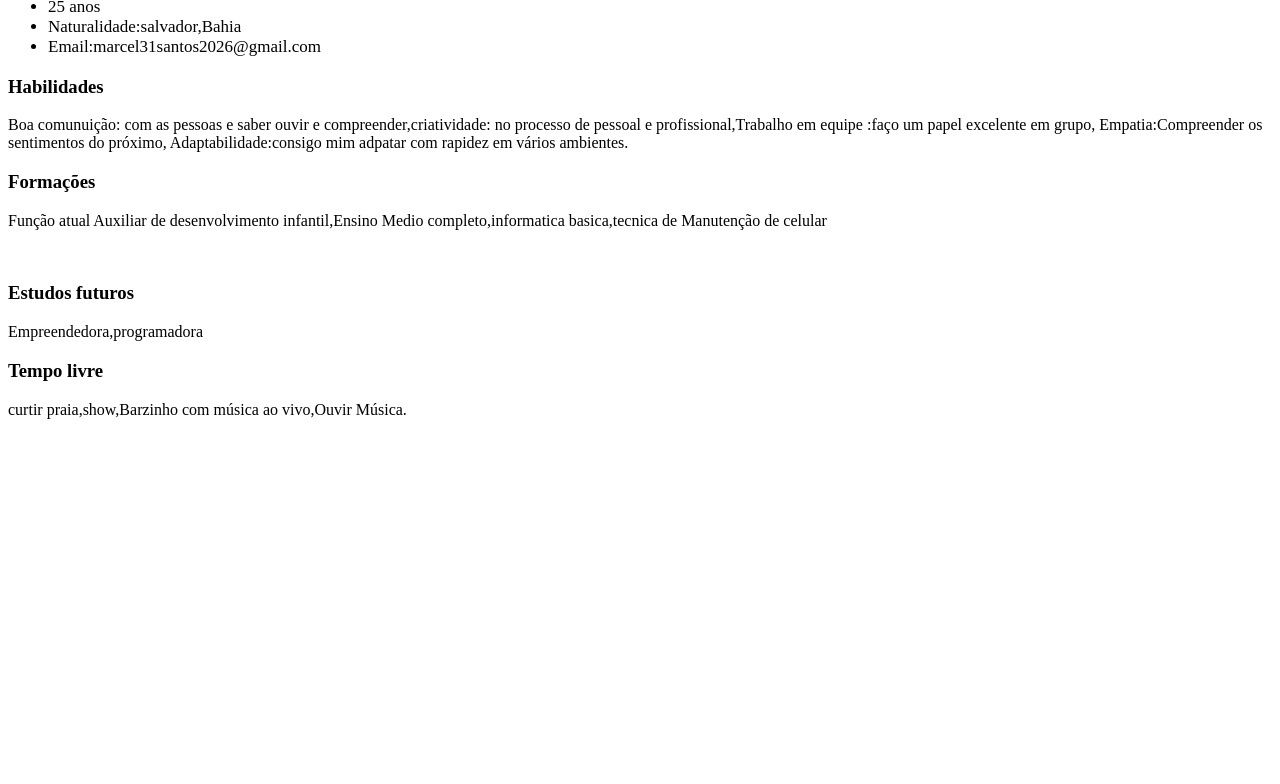
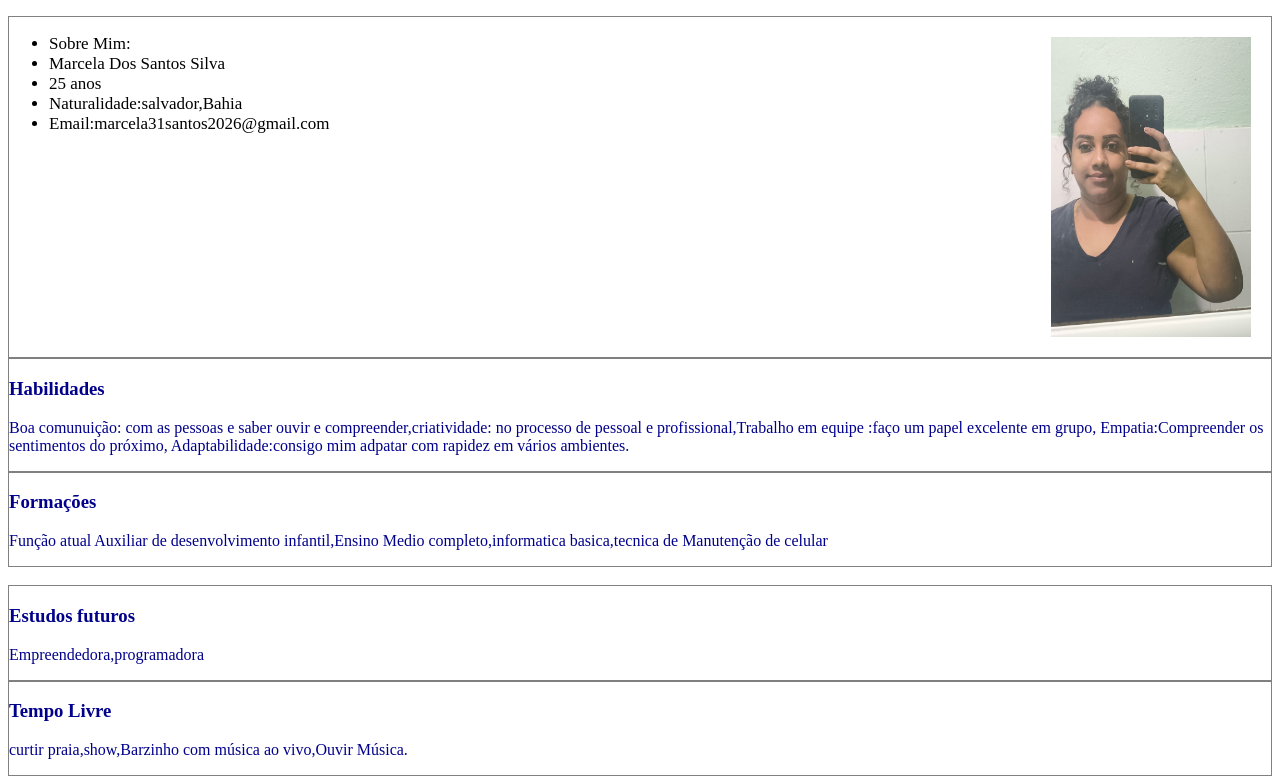
Before and after one commit to marcelareal/portifolio-sobreMarcela-Dos-Santos-Silva, a plain HTML site: page index.html in a window 1280 px wide. Shown: the part 105-889 px from the top of the page. Before the commit the page ends 800 px from the top, so only its background shows below. Drawn offline with Linux system fonts and the light colour scheme.

Commit message:
adicionando novo arquivo

```diff
--- a/index.html
+++ b/index.html
@@ -8,22 +8,37 @@
 </head>
 <body>
     <h1>Portifolio Marcela</h1>
+    <div class="container">
+
         <ul>
+            <li>Sobre Mim:</li>
             <li>Marcela Dos Santos Silva</li>
             <li>25 anos</li>
             <li>Naturalidade:salvador,Bahia </li>
-        <li>Email:marcel31santos2026@gmail.com</li>
+            <li>Email:marcela31santos2026@gmail.com</li>
         </ul>
+        <img src="img/1001385909.jpg" width="300" height="300" id="foto">
+    </div>
+    <div class="Habilidades">
+
 
         <h3>Habilidades</h3>
         <p>Boa comunuição: com as pessoas e saber ouvir e compreender,criatividade: no processo de pessoal e profissional,Trabalho em equipe :faço um papel excelente em grupo, Empatia:Compreender os sentimentos do próximo, Adaptabilidade:consigo mim adpatar com rapidez em vários ambientes.</p>
+
+    </div>
+    <div class="Formacoes">
     <h3>Formações</h3>
     <p>Função atual Auxiliar de desenvolvimento infantil,Ensino Medio completo,informatica basica,tecnica de Manutenção de celular</p>
+    </div>
     <br>
+    <div class="Estudosfuturos">
     <h3>Estudos futuros</h3>
     <p>Empreendedora,programadora</p>
-    <h3>Tempo livre</h3>
+    </div>
+    <div class="TempoLivre">
+    <h3>Tempo Livre</h3>
     <p>curtir praia,show,Barzinho com música ao vivo,Ouvir Música.</p>
+    </div>
 
 
 </body>
--- a/src/css/style.css
+++ b/src/css/style.css
@@ -3,6 +3,49 @@ h1 {
     border: 1px solid black;
 
 }
-ul{
+
+ul {
     font-size: 17px;
 }
+
+.container {
+    border: 1px solid gray;
+    display: flex;
+    justify-content: space-between;
+}
+
+
+
+img {
+    width: 200px;
+    margin: 20px;
+
+}
+ .Habilidades{
+    color:darkblue;
+    font-size: 1em;
+    border: 1px solid gray;
+ }
+ .Formacoes{
+    color: darkblue;
+    font-size:1em ;
+    border: 1px solid gray ;
+ }
+ .Estudosfuturos{
+    color:darkblue ;
+    font-size: 1em;
+    border:1px solid gray ;
+ }
+ .TempoLivre{
+    color: darkblue;
+    font-size: 1em;
+    border: 1px solid gray ;
+ }
+
+ h1{
+    font-size: 3em;
+ }
+ li {
+    font-size: 1em;
+
+ }
```
Also changed, not shown: img/1001385909.jpg (added). Lines whose indentation alone changed are shown as unchanged.
